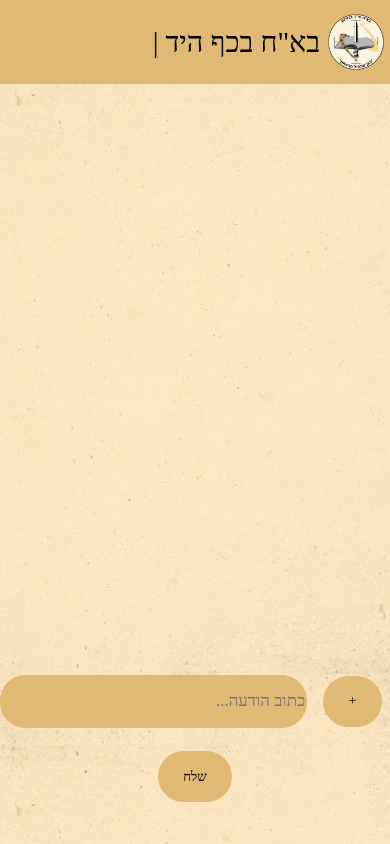
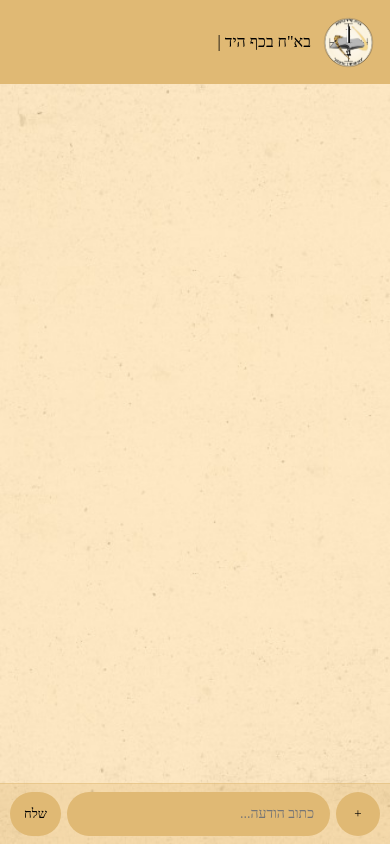
Before and after one commit to yarinshitritt/hir-gvulot-chat, a plain HTML site: page index.html in a window 390 px wide. Drawn offline with Linux system fonts and the light colour scheme; a web font is replaced by a local one.

Commit message:
add responsivily

```diff
--- a/style.css
+++ b/style.css
@@ -3,114 +3,130 @@
     src: url("sources/fonts/Rubik-VariableFont_wght.ttf");
 }
 
+* {
+    box-sizing: border-box;
+}
+
 body {
     direction: rtl;
     background-image: url(sources/images/background.png);
+    background-size: cover;
     margin: 0;
     color: black;
+    display: flex;
     flex-direction: column;
-      /* height: 100vh; */
+    height: 100dvh; /* dvh עובד טוב יותר במובייל */
     overflow: hidden;
-      display: flex;
-      justify-content: space-between;
     font-family: "Rubik";
 }
 
-  /* הכותרת של הבא"ח */
+/* כותרת */
 header {
     display: flex;
     flex-direction: row;
-      gap: 0.6vw;
+    gap: 8px;
     align-items: center;
     background-color: rgb(224, 185, 116);
-      height: 10vh;
+    height: 10dvh;
+    padding: 0 12px;
+    flex-shrink: 0;
 }
 
 .baah-icon {
-      width: fit-content;
-      height: 8vh;
+    height: 7dvh;
+    width: auto;
 }
 
 .baah-title {
-      font-size: 3.4vmax;
+    font-size: clamp(16px, 4vw, 28px);
 }
 
-
-  /* הצ'אט עצמו */
+/* צ'אט */
 #chat {
-      /* flex: 1; */
+    flex: 1;
     overflow-y: auto;
-      /* padding: 1vh; */
-      height: 80vh;
+    padding: 8px 4px;
+    display: flex;
+    flex-direction: column;
+    /* מניעת חיתוך על iOS */
+    -webkit-overflow-scrolling: touch;
 }
-
 
 /* הודעות */
 .msg {
-      display: flex;
-      margin: 3vw 1vw;
-      padding: 1.5vh;
-      max-width: 70%;
-      /* white-space: pre-wrap; */
+    margin: 6px 8px;
+    padding: 10px 14px;
+    max-width: 80%;
     width: fit-content;
-      flex-wrap: wrap;
-      /* width: fit-content; */
+    word-break: break-word;
+    line-height: 1.5;
+    font-size: clamp(14px, 3.5vw, 17px);
 }
 
 .user {
     background: rgb(244, 185, 84);
     color: white;
     align-self: flex-end;
-      border-radius: 2.5vw;
+    border-radius: 18px 18px 4px 18px;
 }
 
 .bot {
-      /* background: #333; */
+    background: rgb(216, 146, 17);
+    color: white;
     align-self: flex-start;
+    border-radius: 18px 18px 18px 4px;
 }
 
-
-  /* החלק של השליחת שאלות */
+/* תיבת קלט */
 #inputBox {
-      position: absolute;
-      bottom: 4vh;
     display: flex;
-      flex-wrap: wrap;
-      gap: 2vw;
-      justify-content: center;
+    flex-direction: row;
+    gap: 6px;
+    padding: 8px 10px;
+    padding-bottom: max(8px, env(safe-area-inset-bottom)); /* iPhone notch */
+    background-color: rgba(224, 185, 116, 0.3);
+    border-top: 1px solid rgba(224, 185, 116, 0.5);
+    flex-shrink: 0;
     align-items: center;
 }
 
-  input {
+input[type="text"],
+input:not([type="file"]) {
     flex: 1;
-      font-size: 2vmax;
+    font-size: clamp(14px, 3.5vw, 17px);
     background-color: rgb(224, 185, 116);
-      border-radius: 3vh;
+    border-radius: 24px;
     border: none;
     font-family: "Rubik";
-      width: 80vw;
-      height: 6vh;
+    padding: 10px 16px;
+    height: auto;
+    min-height: 44px; /* גודל מינימלי לנגיעה במובייל */
+    outline: none;
 }
 
 button {
-      padding: 3vh;
-      margin: 1vh;
     background-color: rgb(224, 185, 116);
-      border-radius: 3vh;
+    border-radius: 24px;
     border: none;
     cursor: pointer;
     font-family: "Rubik";
-      height: 6vh;
+    font-size: clamp(13px, 3vw, 16px);
+    min-height: 44px;
+    min-width: 44px;
+    padding: 8px 14px;
     display: flex;
     justify-content: center;
-      flex-wrap: wrap;
-      align-content: center;
+    align-items: center;
+    flex-shrink: 0;
 }
-  .bot {
-    background: rgb(216, 146, 17);  /* כהה יותר מה-user שהוא rgb(181, 137, 60) */
-    color: white;
-    align-self: flex-start;
-    border-radius: 2.5vw;
-    padding: 1.5vh;
-    margin: 3vw 1vw;
+
+button:active {
+    opacity: 0.8;
 }
+
+/* מסכים קטנים במיוחד */
+@media (max-width: 360px) {
+    .msg {
+        max-width: 90%;
+    }
+}
```
Lines whose indentation alone changed are shown as unchanged.
